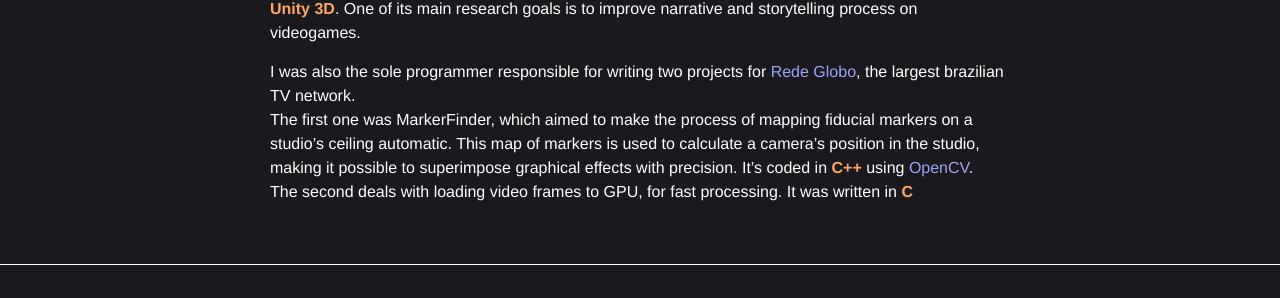
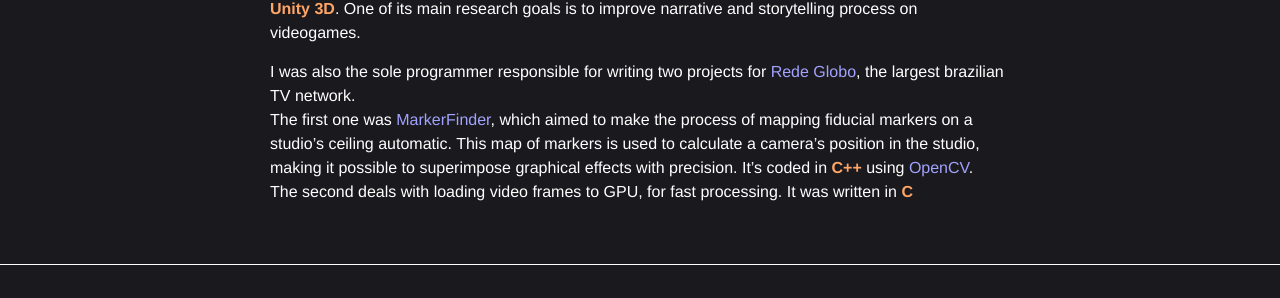
Before and after one commit to anlutfi/anlutfi.github.io, a Jekyll site: the page built from _posts/2015-11-03-ICAD.markdown, in a window 1280 px wide. Shown: the part 257-555 px from the top of the page. Built offline with Jekyll 4.4.1, drawn with Linux system fonts in a browser that asks for light colours; some of the changed lines change nothing that is shown.

Commit message:
modified:   _posts/2015-11-03-ICAD.markdown

```diff
--- a/_posts/2015-11-03-ICAD.markdown
+++ b/_posts/2015-11-03-ICAD.markdown
@@ -10,5 +10,5 @@
 I am a Programmer at [ICAD/VisionLab](http://www.icad.puc-rio.br){:target="_blank"}, Prof. Bruno Feijó's Computer Vision, CG and Games lab at PUC-Rio <b>since June 2013</b>. I'm currently one of the lead programmers in a 3D game written in <span class="skill">C#</span> using <span class="skill">Unity 3D</span>. One of its main research goals is to improve narrative and storytelling process on videogames.
 
 I was also the sole programmer responsible for writing two projects for <a target="_blank" href="http://redeglobo.globo.com/">Rede Globo</a>, the largest brazilian TV network.
-The first one was MarkerFinder, which aimed to make the process of mapping fiducial markers on a studio's ceiling automatic. This map of markers is used to calculate a camera's position in the studio, making it possible to superimpose graphical effects with precision. It's coded in <span class="skill">C++</span> using [OpenCV](http://opencv.org/){:target="_blank"}.
+The first one was [MarkerFinder]({% post_url 2015-11-03-MarkerFinder %}), which aimed to make the process of mapping fiducial markers on a studio's ceiling automatic. This map of markers is used to calculate a camera's position in the studio, making it possible to superimpose graphical effects with precision. It's coded in <span class="skill">C++</span> using [OpenCV](http://opencv.org/){:target="_blank"}.
 The second deals with loading video frames to GPU, for fast processing. It was written in <span class="skill">C<!--more-->
```
